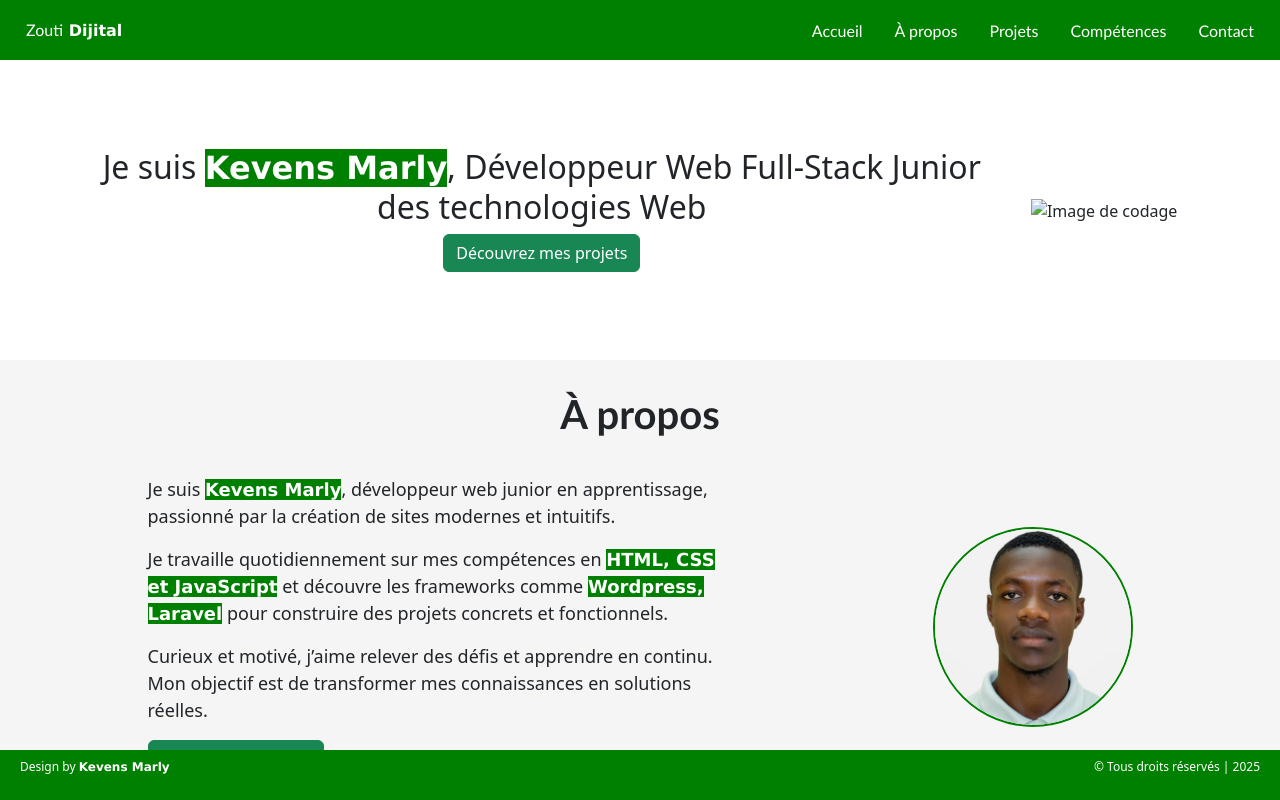
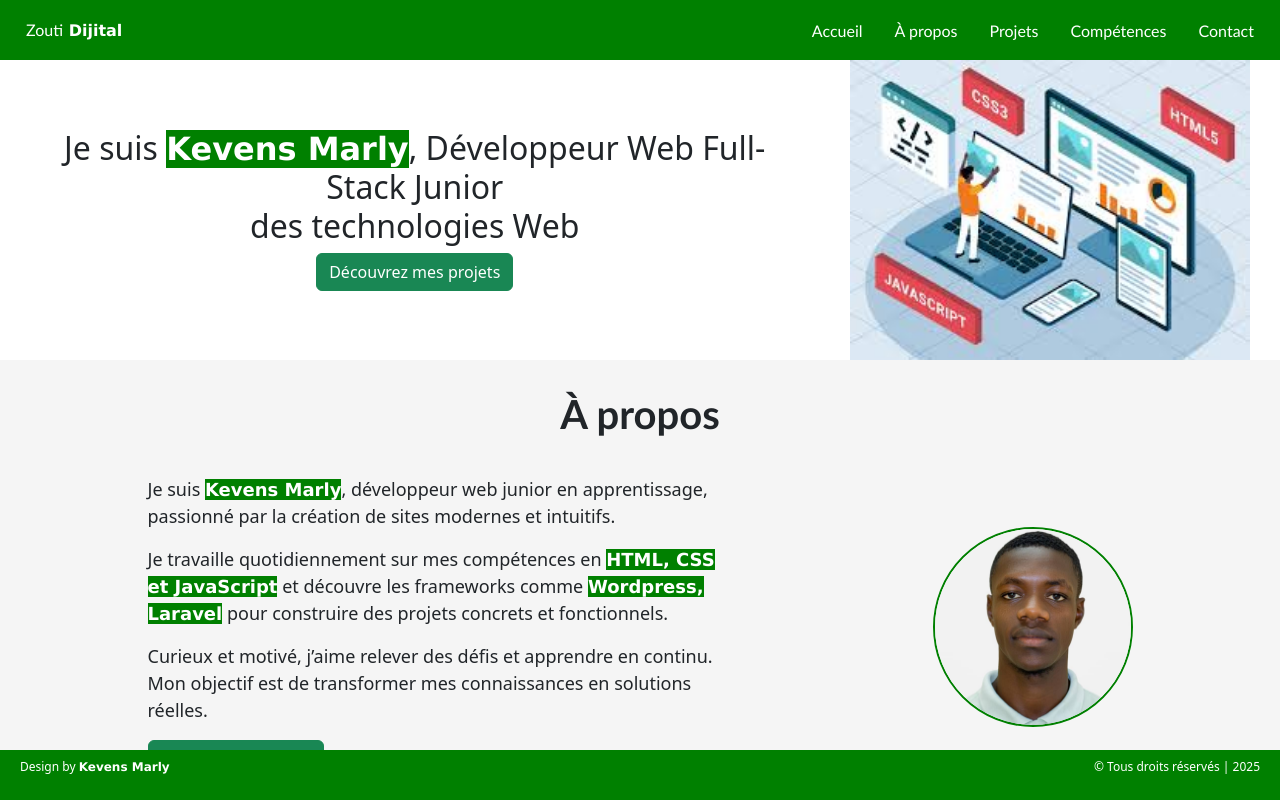
Before and after one commit to Kemarvensly/kevensmarlypierrette.github.io, a plain HTML site: page index.html in a window 1280 px wide. Shown: the top 800 px of the page. Drawn offline with Linux system fonts and the light colour scheme.

Commit message:
Update index.html

```diff
--- a/index.html
+++ b/index.html
@@ -73,7 +73,7 @@
                 <button type="button" id="btn-project" class="btn btn-success"> Découvrez mes projets</button>
             </div>
             <div class="img-contenu">
-                <img src="images_fichiers/webLanguages" alt="Image de codage" height="300px">
+                <img src="/images_fichiers/webLanguages.jpeg" alt="Langages de programmation" height="300px">
             </div>
         </section>
 
```
